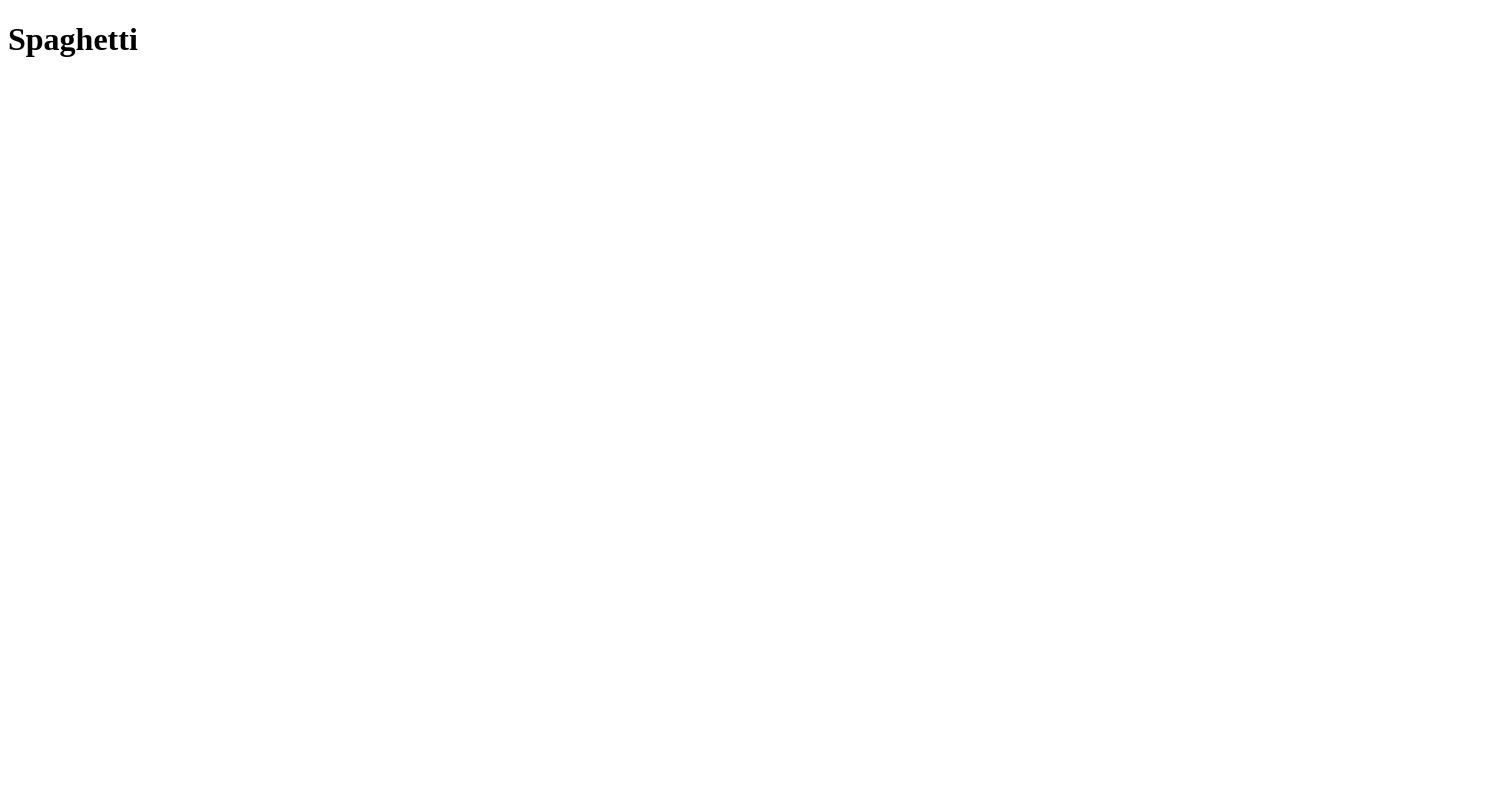
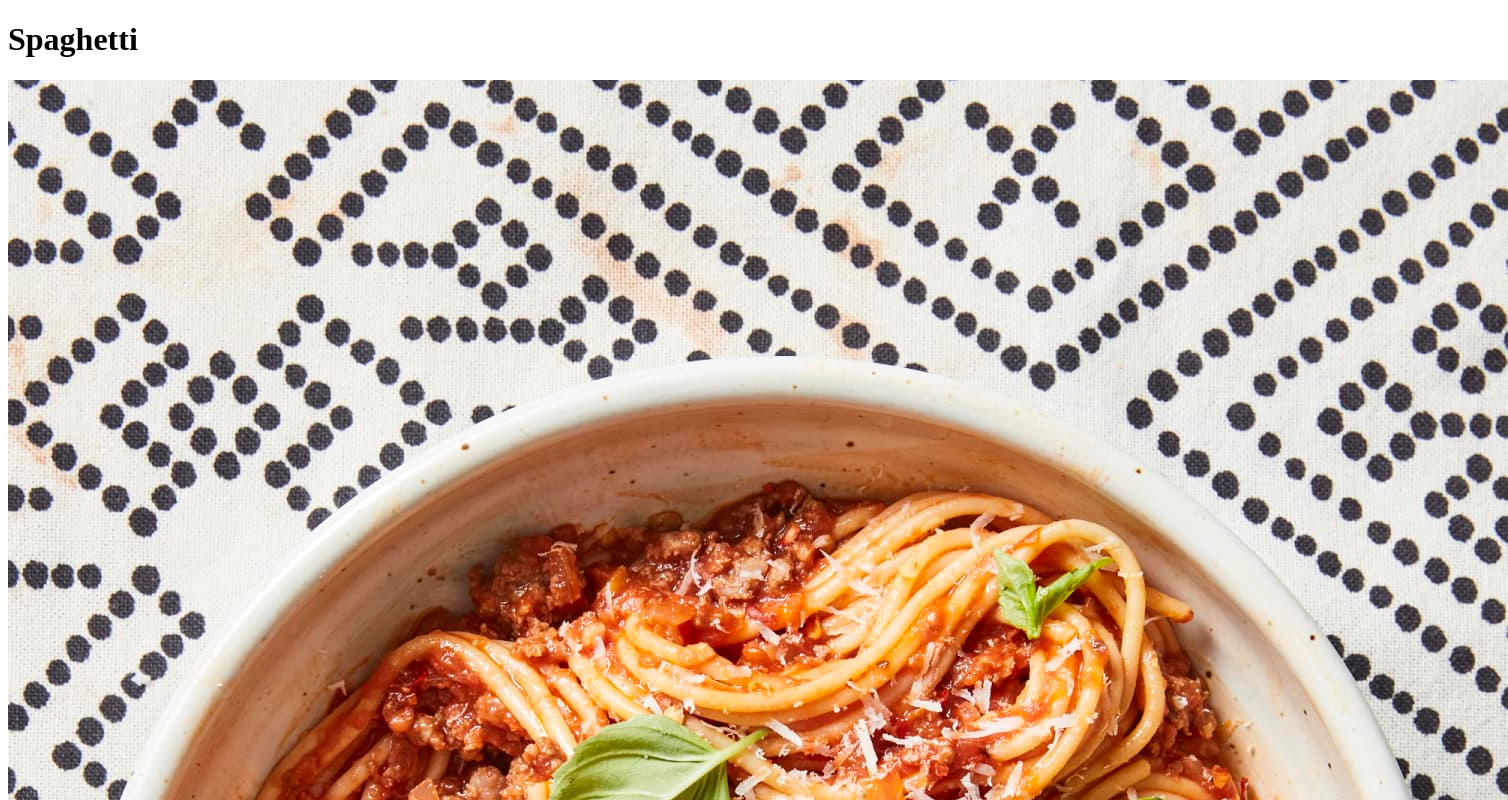
Before and after one commit to pandalexander/odin-recipes, a plain HTML site: page recipes/spaghetti.html in a window 1280 px wide. Shown: the top 800 px of the page, 1508 px wide, since content can reach past the window. Drawn offline with Linux system fonts and the light colour scheme.

Commit message:
Link and add spaghetti image to spaghetti.html

```diff
--- a/recipes/spaghetti.html
+++ b/recipes/spaghetti.html
@@ -8,5 +8,9 @@
   </head>
   <body>
     <h1>Spaghetti</h1>
+    <img
+      src="../img/spaghetti.jpeg"
+      alt="a bowl of delicious spaghetti on a table"
+    />
   </body>
 </html>
```
